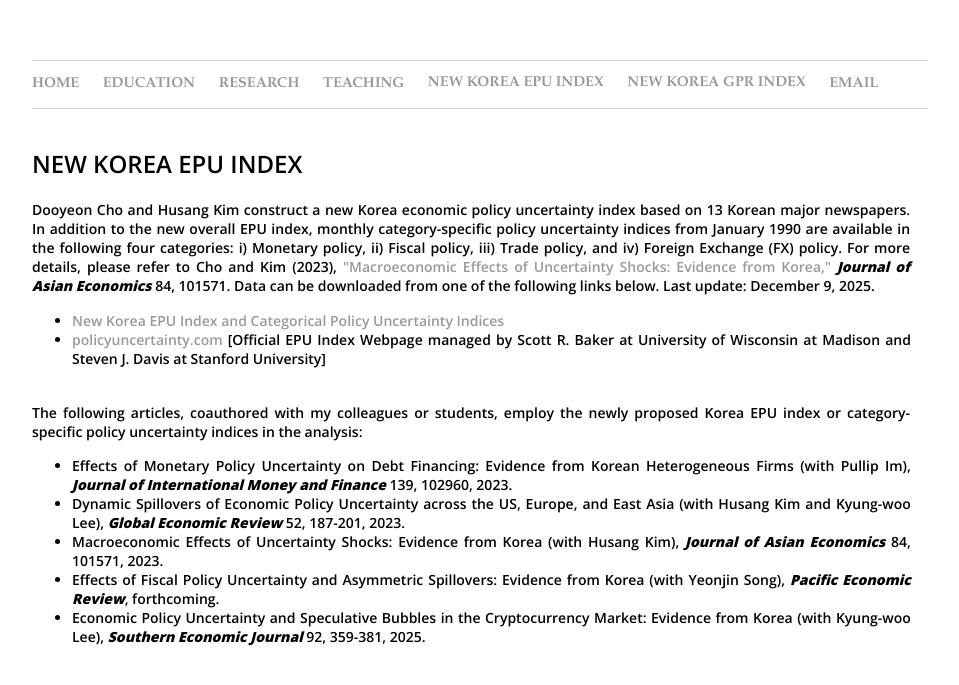
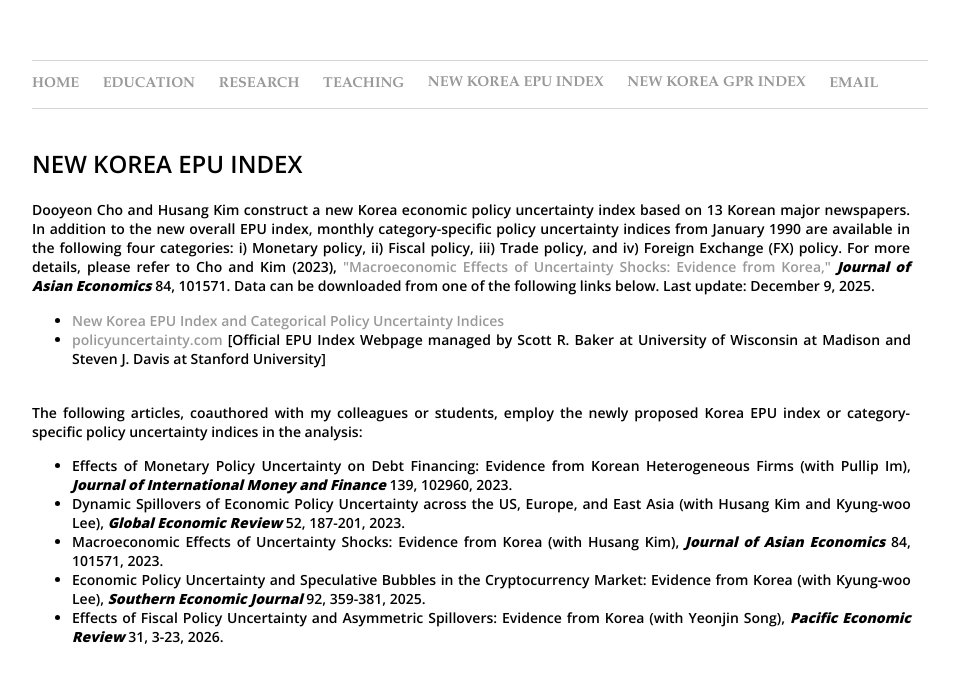
Before and after one commit to dooyeoncho/dooyeoncho.github.io, a Jekyll site: the page built from pages/new_korean_epu_index.html, in a window 1280 px wide. Shown: the top 685 px of the page, without its empty margins (160-1119 px from the left). Built offline with Jekyll 4.4.1, drawn with Linux system fonts in a browser that asks for light colours.

Commit message:
Update new_korean_epu_index.html

```diff
--- a/pages/new_korean_epu_index.html
+++ b/pages/new_korean_epu_index.html
@@ -61,8 +61,8 @@ span.highlight-title {
 			<span class="highlight-title"><li>Effects of Monetary Policy Uncertainty on Debt Financing: Evidence from Korean Heterogeneous Firms (with Pullip Im), <em property="italic"><b>Journal of International Money and Finance</b></em> 139, 102960, 2023.</li></span>  &nbsp;
 			<span class="highlight-title"><li>Dynamic Spillovers of Economic Policy Uncertainty across the US, Europe, and East Asia (with Husang Kim and Kyung-woo Lee), <em property="italic"><b>Global Economic Review</b></em> 52, 187-201, 2023.</li></span>  &nbsp;
 			<span class="highlight-title"><li>Macroeconomic Effects of Uncertainty Shocks: Evidence from Korea (with Husang Kim), <em property="italic"><b>Journal of Asian Economics</b></em> 84, 101571, 2023.</li></span> &nbsp;
-            <span class="highlight-title"><li>Effects of Fiscal Policy Uncertainty and Asymmetric Spillovers: Evidence from Korea (with Yeonjin Song), <em property="italic"><b>Pacific Economic Review</b></em>, forthcoming.</li></span> &nbsp;
-			<span class="highlight-title"><li>Economic Policy Uncertainty and Speculative Bubbles in the Cryptocurrency Market: Evidence from Korea (with Kyung-woo Lee), <em property="italic"><b>Southern Economic Journal</b></em> 92, 359-381, 2025.</li></span>
+			<span class="highlight-title"><li>Economic Policy Uncertainty and Speculative Bubbles in the Cryptocurrency Market: Evidence from Korea (with Kyung-woo Lee), <em property="italic"><b>Southern Economic Journal</b></em> 92, 359-381, 2025.</li></span>  &nbsp;
+			<span class="highlight-title"><li>Effects of Fiscal Policy Uncertainty and Asymmetric Spillovers: Evidence from Korea (with Yeonjin Song), <em property="italic"><b>Pacific Economic Review</b></em> 31, 3-23, 2026.</li></span>
                 </ul>
 
 </div>&nbsp;&nbsp;&nbsp;&nbsp;
```
